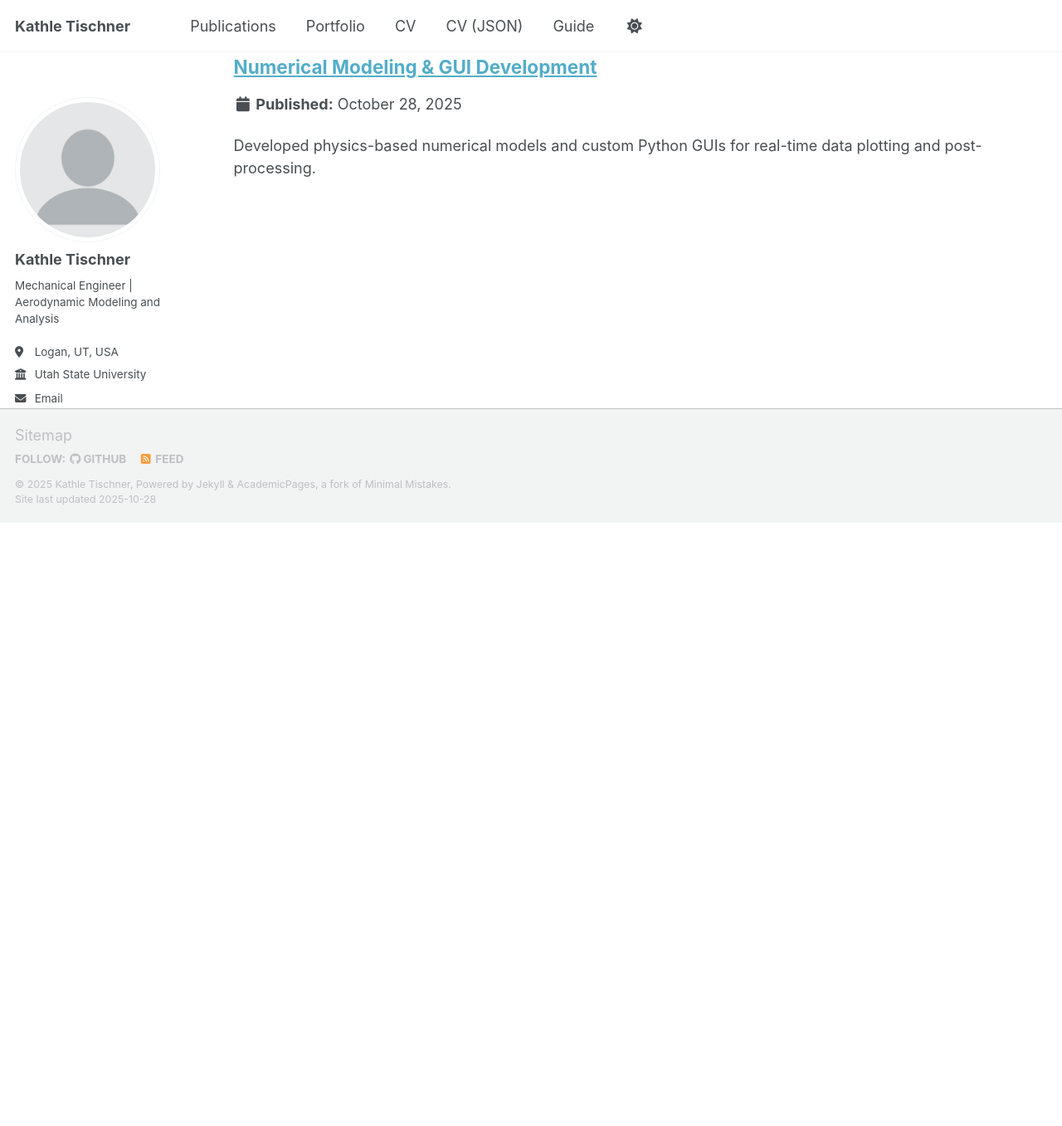
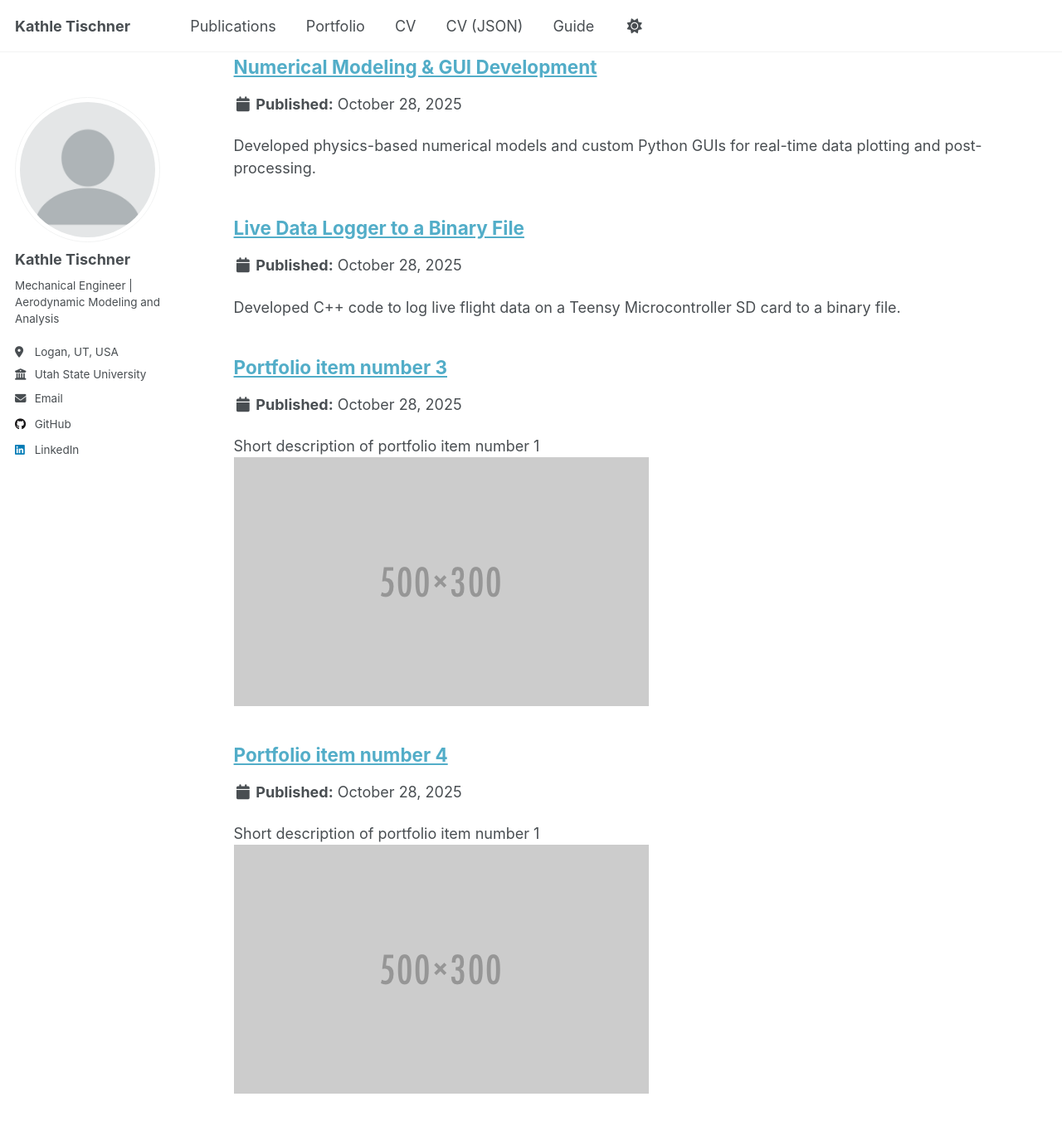
Before and after one commit to kathlet/kathlet.github.io, a Jekyll site: the page built from _pages/portfolio.html, in a window 1280 px wide and 1400 px high, scrolled down 1040 px. Shown: the top 1357 px of the window at 83% size. Built offline with Jekyll 4.4.1, drawn with Linux system fonts in a browser that asks for light colours; a script that is not in the unit is left out; before the commit the page ends 1670 px from its top, so only the background shows below that.

Commit message:
Adding in portfolio projects 1-4

```diff
--- /dev/null
+++ b/_portfolio/project-2-data-logger.md
@@ -0,0 +1,9 @@
+---
+title: "Live Data Logger to a Binary File"
+excerpt: "Developed C++ code to log live flight data on a Teensy Microcontroller SD card to a binary file."
+collection: portfolio
+---
+
+This project was completed in Fall 2023.
+
+*
--- /dev/null
+++ b/_portfolio/project-3-html-data-viewer.md
@@ -0,0 +1,7 @@
+---
+title: "Portfolio item number 3"
+excerpt: "Short description of portfolio item number 1<br/><img src='/images/500x300.png'>"
+collection: portfolio
+---
+
+This is an item in your portfolio. It can be have images or nice text. If you name the file .md, it will be parsed as markdown. If you name the file .html, it will be parsed as HTML.
--- /dev/null
+++ b/_portfolio/project-4-3d-printed-tail.md
@@ -0,0 +1,7 @@
+---
+title: "Portfolio item number 4"
+excerpt: "Short description of portfolio item number 1<br/><img src='/images/500x300.png'>"
+collection: portfolio
+---
+
+This is an item in your portfolio. It can be have images or nice text. If you name the file .md, it will be parsed as markdown. If you name the file .html, it will be parsed as HTML.
```
Also changed, not shown: _portfolio/project-1-gui-development.md (+0 -1 lines).
